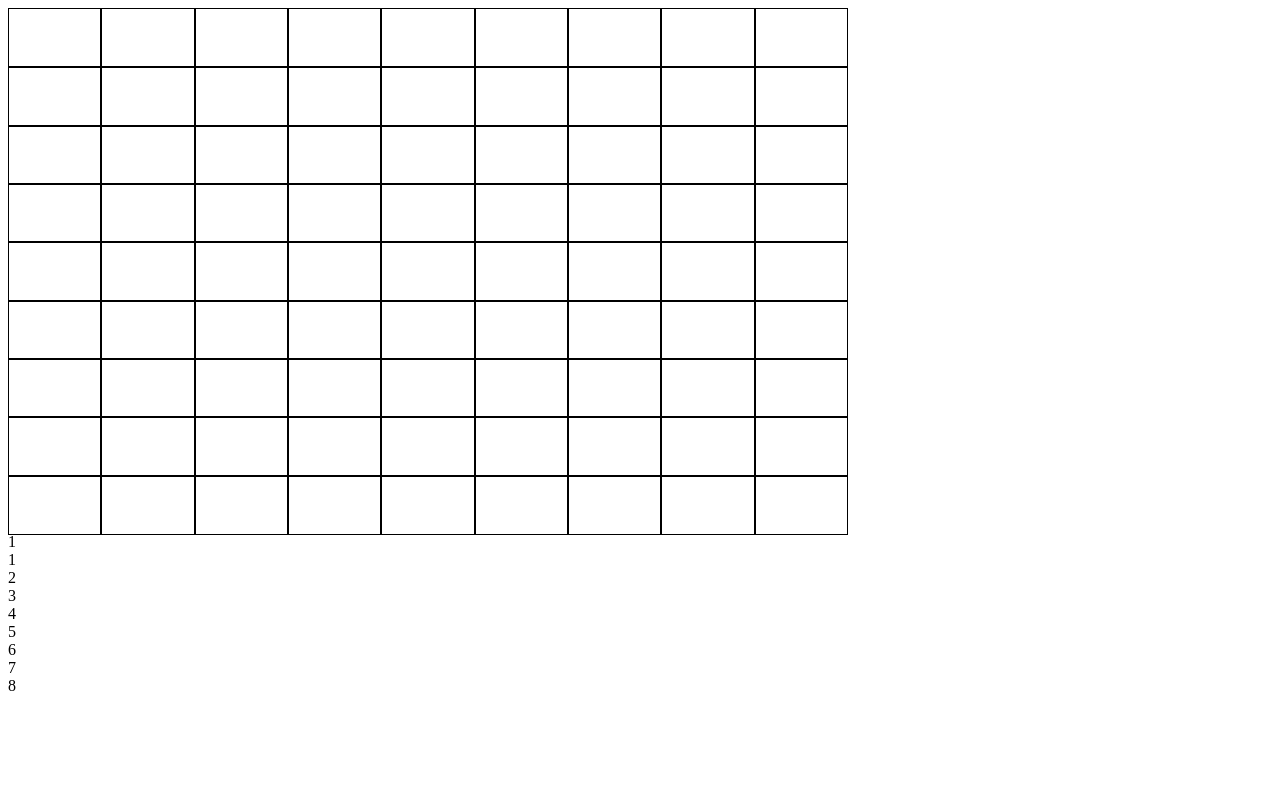
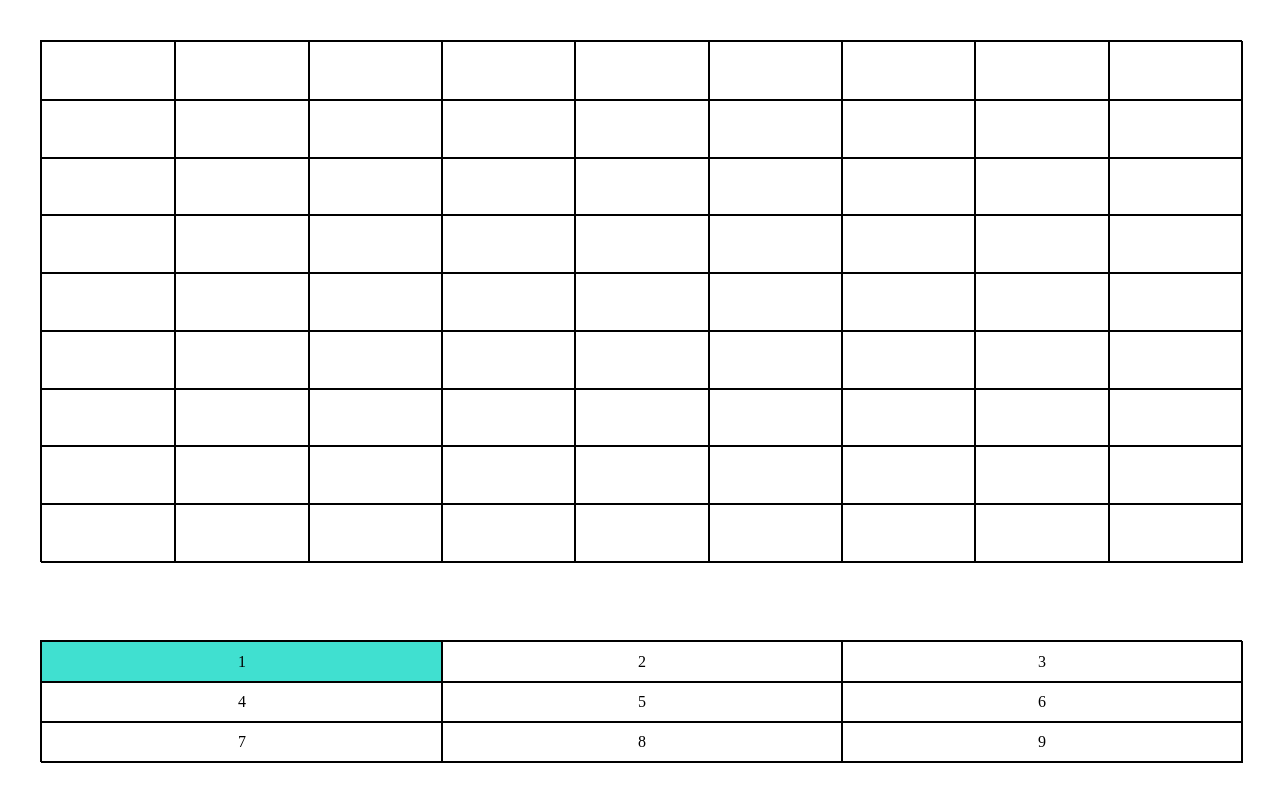
Before and after one commit to lezed1/suDOPEku, a React app: page / in a window 1280 px wide. Built offline with nearby package versions, Linux system fonts and the light colour scheme; the HTML template or start-up script is replaced by a standard one.

Commit message:
Grid >> flexbox?

```diff
--- a/src/actions/actions.ts
+++ b/src/actions/actions.ts
@@ -6,7 +6,7 @@ export const SELECT_NUMBER = "SELECT_NUMBER";
 export type TToggleNumberPayload = {
     row: number;
     col: number;
-    number: number;
+    value: number;
 };
 
 export type TSelectNumberPayload = {
--- a/src/assets/scss/App.scss
+++ b/src/assets/scss/App.scss
@@ -2,6 +2,21 @@ html,
 body,
 #root,
 .app {
-  height: 90%;
-  width: 90%;
+  height: 100%;
+  width: 100%;
+  margin: 0;
+  padding: 0;
 }
+
+.app {
+  display: grid;
+  grid-template-rows: 75% 25%;
+
+  .boardGridContainer {
+    margin: 5vmin;
+  }
+
+  .selectionerContainer {
+    margin: 5vmin;
+  }
+}
--- a/src/assets/scss/BoardGrid.scss
+++ b/src/assets/scss/BoardGrid.scss
@@ -1,21 +1,14 @@
 .board {
+  height: 100%;
   width: 100%;
-  height: 100%;
+  border: 1px solid black;
 
-  .boardRows {
+  .boardGrid {
     height: 100%;
     width: 100%;
-    display: flex;
-    flex-direction: column;
-    justify-content: space-between;
-  }
-
-  .boardColumns {
-    height: 100%;
-    width: 100%;
-    display: flex;
-    flex-direction: row;
-    justify-content: space-between;
+    display: grid;
+    grid-template-columns: repeat(9, 1fr);
+    grid-template-rows: repeat(9, 1fr);
   }
 
   .cell {
--- a/src/assets/scss/Selectioner.scss
+++ b/src/assets/scss/Selectioner.scss
@@ -1,4 +1,28 @@
 .selectioner {
   width: 100%;
-  height: 5rem;
+  height: 100%;
+
+  .selectionerGrid {
+    width: 100%;
+    height: 100%;
+    display: grid;
+    grid-template-columns: repeat(3, 1fr);
+    grid-template-rows: repeat(3, 1fr);
+    border: 1px solid black;
+
+    .cell {
+      width: 100%;
+      height: 100%;
+      display: grid;
+      border: 1px solid black;
+
+      &.selected {
+        background-color: turquoise;
+      }
+
+      .cellValue {
+        margin: auto;
+      }
+    }
+  }
 }
--- a/src/components/App.tsx
+++ b/src/components/App.tsx
@@ -20,8 +20,12 @@ export default class App extends React.Component<AppProps, undefined> {
     render() {
         return (
             <div className="app">
-                <BoardGrid />
-                <Selectioner />
+                <div className="boardGridContainer" >
+                    <BoardGrid />
+                </div>
+                <div className="selectionerContainer" >
+                    <Selectioner />
+                </div>
             </div>
         );
     }
--- a/src/components/BoardGrid.tsx
+++ b/src/components/BoardGrid.tsx
@@ -11,28 +11,25 @@ import { RootState } from "../reducers/rootReducer";
 export interface BoardProps {
     board: Board;
     selectedNumber: number;
-    toggleNumber(ToggleNumberPayload): () => void;
+    toggleNumber(payload: TToggleNumberPayload): () => void;
 }
 
 class BoardGrid extends React.Component<BoardProps, undefined> {
     createGrid() {
         const size = this.props.board.size;
-        const rows = [];
+        const cells = [];
         for (let row = 1; row <= size; row++) {
-            const cols = [];
             for (let col = 1; col <= size; col++) {
                 const cellComponent = this.props.board.board.get(new Location(row, col)).getComponent();
-                cols.push(
-                    <div className="cell" onClick={() => this.props.toggleNumber({row, col, number: this.props.selectedNumber})} key={col}>
+                cells.push(
+                    <div className="cell" onClick={() => this.props.toggleNumber({ row, col, value: this.props.selectedNumber })} key={`${row}-${col}`}>
                         <div className="cellContents" >
                             {cellComponent}
                         </div>
-                    </div>)
-                    ;
+                    </div>);
             }
-            rows.push(<div className="boardColumns" key={row}>{cols}</div>);
         }
-        return (<div className="boardRows">{rows}</div>);
+        return (<div className="boardGrid">{cells}</div>);
     }
 
     render() {
--- a/src/components/Selectioner.tsx
+++ b/src/components/Selectioner.tsx
@@ -18,16 +18,15 @@ class Selectioner extends React.Component<ISelectionerProps, undefined> {
     render() {
         return (
             <div className="selectioner">
-                {
-                    this.props.selectedNumber
-                }
-                {
-                    R.range(1, 9).map((i) =>
-                        <div key={i} onClick={() => this.props.selectNumber({selectedNumber: i})}>
-                            {i}
-                        </div>
-                    )
-                }
+                <div className="selectionerGrid">
+                    {
+                        R.range(1, 10).map((i) =>
+                            <div className={`cell${this.props.selectedNumber === i ? " selected" : ""}`} key={i} onClick={() => this.props.selectNumber({ selectedNumber: i })}>
+                                <span className="cellValue">{i}</span>
+                            </div>
+                        )
+                    }
+                </div>
             </div>
         );
     }
```
